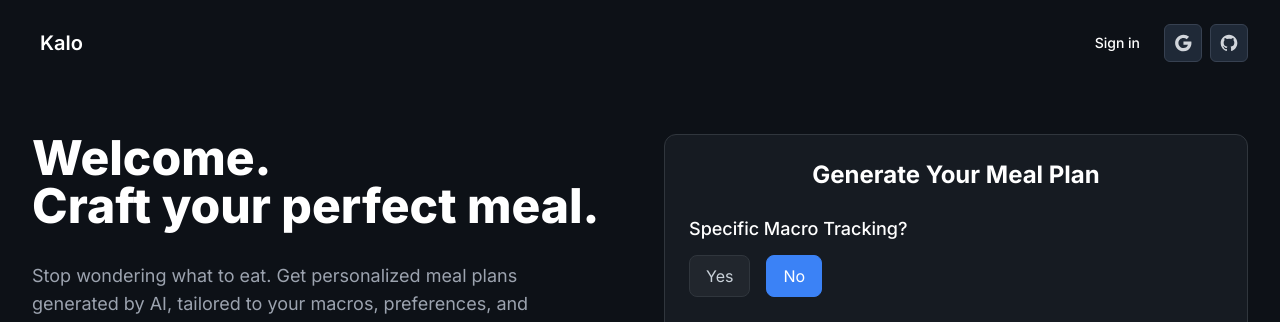
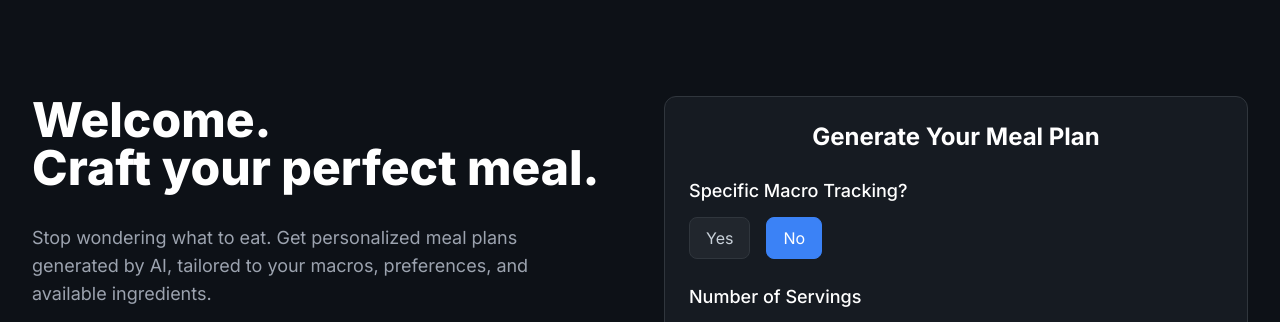
Before and after one commit to g4nesh/kalo-app, a Flask app: page / in a window 1280 px wide. Shown: the top 322 px of the page. Run offline with Flask 3, Linux system fonts and the light colour scheme; the visitor is signed in with stand-in values (Sample User, id 1); some libraries are stand-ins or nearby versions.

Commit message:
Update index.html

```diff
--- a/templates/index.html
+++ b/templates/index.html
@@ -1,8 +1,7 @@
 <!DOCTYPE html>
 <html lang="en">
 <head>
-    <!-- Google tag (gtag.js) -->
-<script async src="https://www.googletagmanager.com/gtag/js?id=G-LSS08TNBWQ"></script>
+    <script async src="https://www.googletagmanager.com/gtag/js?id=G-LSS08TNBWQ"></script>
 <script>
   window.dataLayer = window.dataLayer || [];
   function gtag(){dataLayer.push(arguments);}
@@ -158,20 +157,7 @@
         <div class="relative z-10 max-w-7xl mx-auto px-4 sm:px-6 lg:px-8">
             <!-- Navigation -->
             <nav class="py-6 flex justify-between items-center">
-                 <a href="/" class="flex-shrink-0 flex items-center">
-                    <span class="ml-2 text-xl font-semibold text-white">Kalo</span>
-                </a>
-                <div class="flex items-center space-x-2">
-                     <a href="{{ url_for('login') }}" class="px-4 py-2 text-sm font-medium text-white hover:bg-white/10 rounded-md transition-colors">Sign in</a>
-                     <a href="{{ url_for('google_login') }}"
-                           class="inline-flex items-center p-2 border border-gray-700 rounded-md bg-gray-800 text-sm font-medium text-gray-300 hover:bg-gray-700 transition-colors">
-                            <svg class="w-5 h-5" fill="currentColor" viewBox="0 0 24 24"><path d="M12.545,10.239v3.821h5.445c-0.712,2.315-2.647,3.972-5.445,3.972c-3.332,0-6.033-2.701-6.033-6.032s2.701-6.032,6.033-6.032c1.498,0,2.866,0.549,3.921,1.453l2.814-2.814C17.503,2.988,15.139,2,12.545,2C7.021,2,2.543,6.477,2.543,12s4.478,10,10.002,10c8.396,0,10.249-7.85,9.426-11.748L12.545,10.239z"/></svg>
-                        </a>
-                        <a href="{{ url_for('github_login') }}"
-                           class="inline-flex items-center p-2 border border-gray-700 rounded-md bg-gray-800 text-sm font-medium text-gray-300 hover:bg-gray-700 transition-colors">
-                            <svg class="w-5 h-5" fill="currentColor" viewBox="0 0 24 24"><path d="M12 2C6.477 2 2 6.477 2 12c0 4.42 2.865 8.166 6.839 9.489.5.092.682-.217.682-.482 0-.237-.008-.866-.013-1.7-2.782.604-3.369-1.34-3.369-1.34-.454-1.156-1.11-1.464-1.11-1.464-.908-.62.069-.608.069-.608 1.003.07 1.531 1.03 1.531 1.03.892 1.529 2.341 1.087 2.91.832.092-.647.35-1.088.636-1.338-2.22-.253-4.555-1.11-4.555-4.943 0-1.091.39-1.984 1.029-2.683-.103-.253-.446-1.27.098-2.647 0 0 .84-.269 2.75 1.025A9.578 9.578 0 0112 6.836c.85.004 1.705.114 2.504.336 1.909-1.294 2.747-1.025 2.747-1.025.546 1.377.203 2.394.1 2.647.64.699 1.028 1.592 1.028 2.683 0 3.842-2.339 4.687-4.566 4.935.359.309.678.919.678 1.852 0 1.336-.012 2.415-.012 2.743 0 .267.18.578.688.48C19.138 20.164 22 16.418 22 12c0-5.523-4.477-10-10-10z"/></svg>
-                        </a>
-                </div>
+                <!-- Remove all sign in and OAuth buttons from the nav -->
             </nav>
 
             <!-- Main Content -->
@@ -747,6 +733,33 @@
                 }
             });
 
+            // Add this above the form submission handler
+            function validateMacrosAndCalories(formData) {
+                // Only validate if macro tracking is enabled
+                if (!('calories' in formData && 'protein' in formData && 'carbs' in formData && 'fat' in formData)) return { valid: true };
+                const calories = Number(formData.calories);
+                const protein = Number(formData.protein);
+                const carbs = Number(formData.carbs);
+                const fat = Number(formData.fat);
+                if ([calories, protein, carbs, fat].some(x => isNaN(x) || x < 0)) {
+                    return { valid: false, message: 'All macro values must be positive numbers.' };
+                }
+                // Calculate macro calories
+                const macroCalories = (protein * 4) + (carbs * 4) + (fat * 9);
+                // Allow 10% margin for rounding/fiber
+                if (macroCalories > calories * 1.1) {
+                    return { valid: false, message: `The sum of calories from macros (${macroCalories}) exceeds total calories (${calories}). Please adjust your macros or calories.` };
+                }
+                if (macroCalories < calories * 0.7) {
+                    return { valid: false, message: `The sum of calories from macros (${macroCalories}) is much less than total calories (${calories}). Please check your inputs.` };
+                }
+                // Reasonable upper bounds
+                if (protein > 400 || carbs > 1000 || fat > 300) {
+                    return { valid: false, message: 'One or more macro values are unreasonably high.' };
+                }
+                return { valid: true };
+            }
+
             document.getElementById('demo-calculator').addEventListener('submit', async function(e) {
                 e.preventDefault();
 
@@ -781,6 +794,14 @@
                         formData.protein = parseInt(document.getElementById('demo-protein').value) || 150;
                         formData.carbs = parseInt(document.getElementById('demo-carbs').value) || 250;
                         formData.fat = parseInt(document.getElementById('demo-fat').value) || 65;
+                        // Macro validation
+                        const macroCheck = validateMacrosAndCalories(formData);
+                        if (!macroCheck.valid) {
+                            alert(macroCheck.message);
+                            document.querySelector('.loading-overlay').classList.remove('active');
+                            document.querySelector('.loading-bar').classList.remove('active');
+                            return;
+                        }
                     }
 
                     const response = await fetch('/generate_meal_plan', {
```
